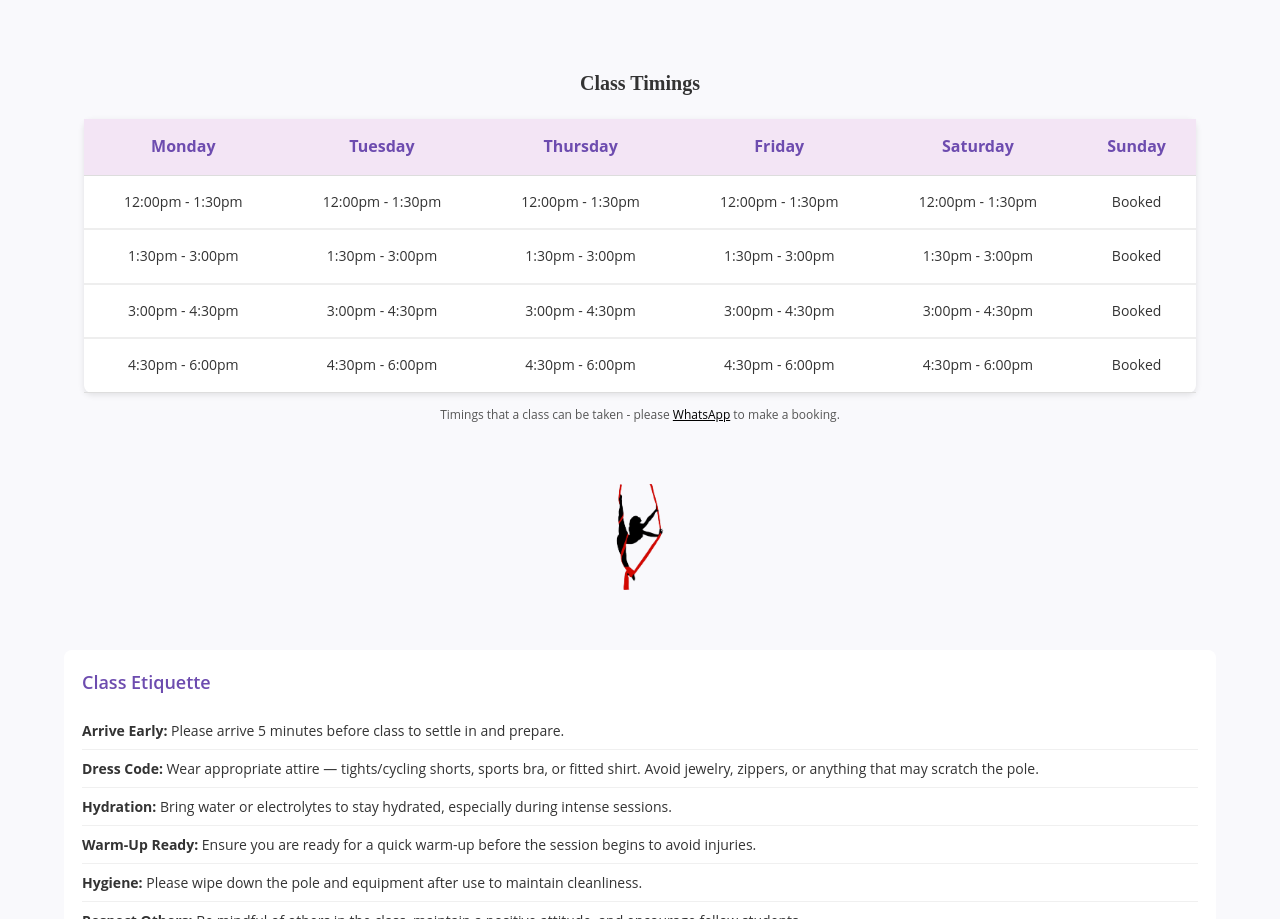
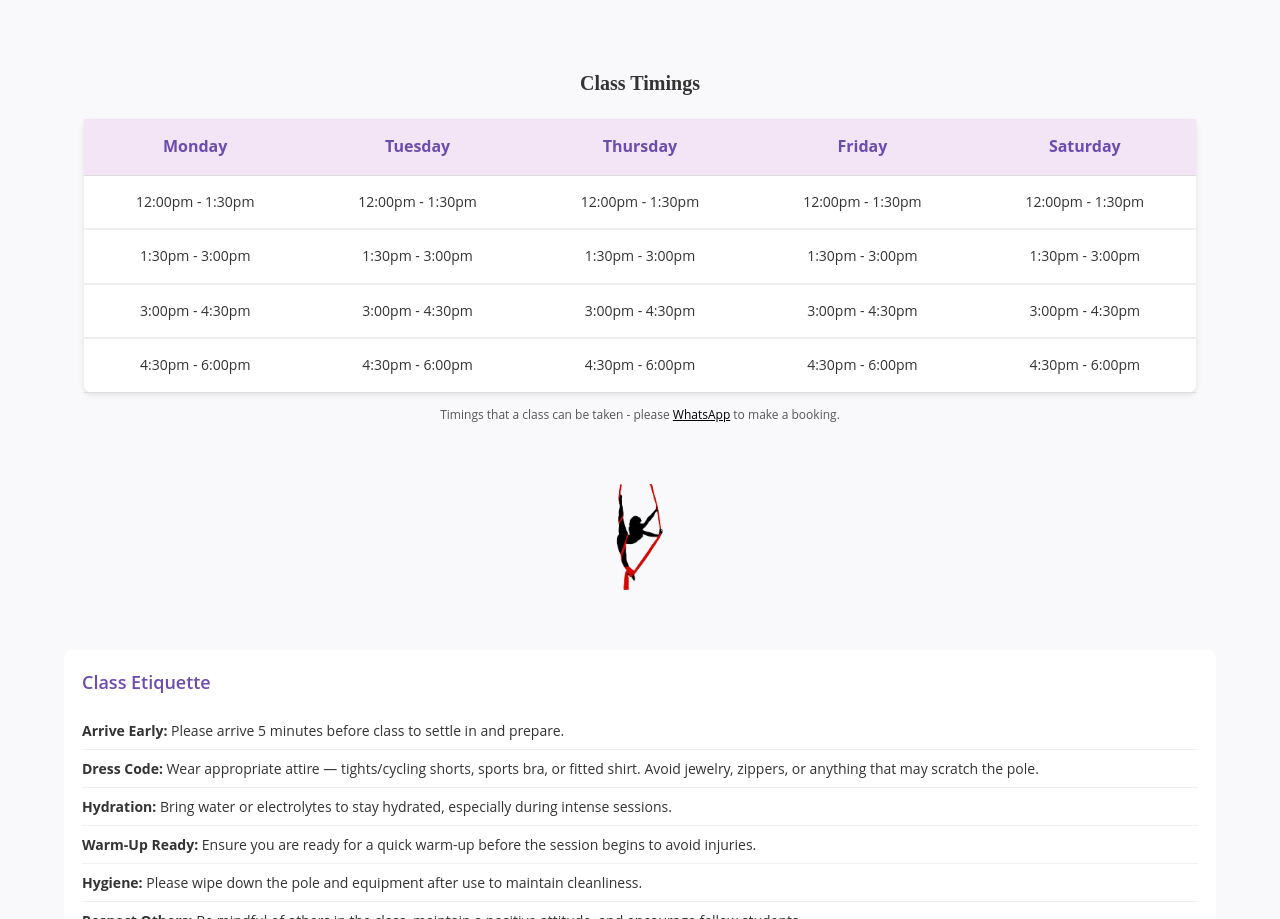
Before and after one commit to RevaLaxmi/AerialPole-Silks-Lyra, a plain HTML site: page index.html in a window 1280 px wide. Shown: the part 1341-2260 px from the top of the page. Drawn offline with nearby package versions, Linux system fonts and the light colour scheme.

Commit message:
removed sunday

```diff
--- a/index.html
+++ b/index.html
@@ -118,7 +118,6 @@
                         <th>Thursday</th>
                         <th>Friday</th>
                         <th>Saturday</th>
-                        <th>Sunday</th>
                     </tr>
                 </thead>
                 <tbody>
@@ -128,7 +127,6 @@
                         <td>12:00pm - 1:30pm</td>
                         <td>12:00pm - 1:30pm</td>
                         <td>12:00pm - 1:30pm</td>
-                        <td>Booked</td>
                     </tr>
                     <tr>
                         <td>1:30pm - 3:00pm</td>
@@ -136,7 +134,6 @@
                         <td>1:30pm - 3:00pm</td>
                         <td>1:30pm - 3:00pm</td>
                         <td>1:30pm - 3:00pm</td>
-                        <td>Booked</td>
                     </tr>
                     <tr>
                         <td>3:00pm - 4:30pm</td>
@@ -144,7 +141,6 @@
                         <td>3:00pm - 4:30pm</td>
                         <td>3:00pm - 4:30pm</td>
                         <td>3:00pm - 4:30pm</td>
-                        <td>Booked</td>
                     </tr>
                     <tr>
                         <td>4:30pm - 6:00pm</td>
@@ -152,7 +148,6 @@
                         <td>4:30pm - 6:00pm</td>
                         <td>4:30pm - 6:00pm</td>
                         <td>4:30pm - 6:00pm</td>
-                        <td>Booked</td>
                     </tr>
                 </tbody>
             </table>
```
